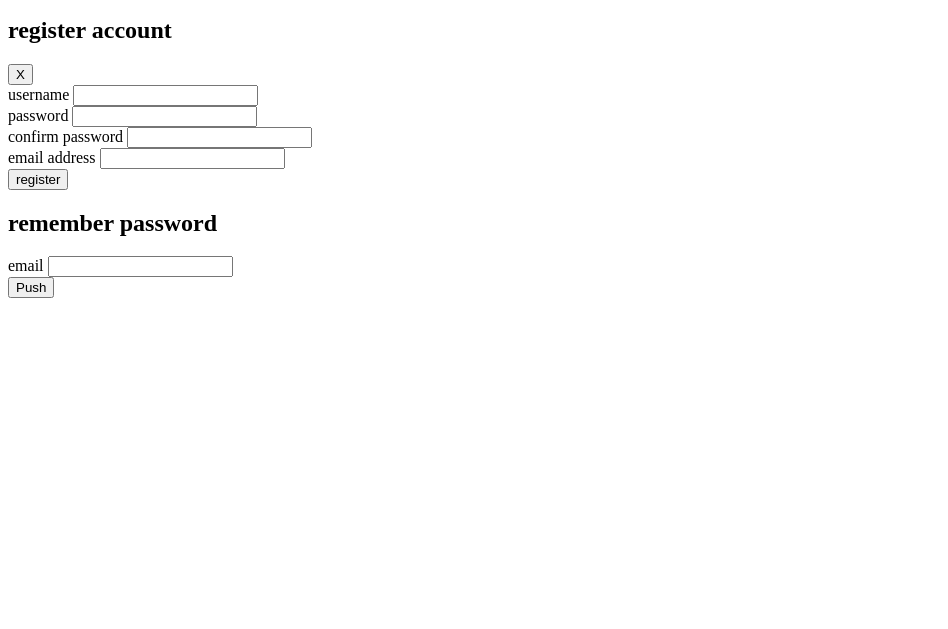
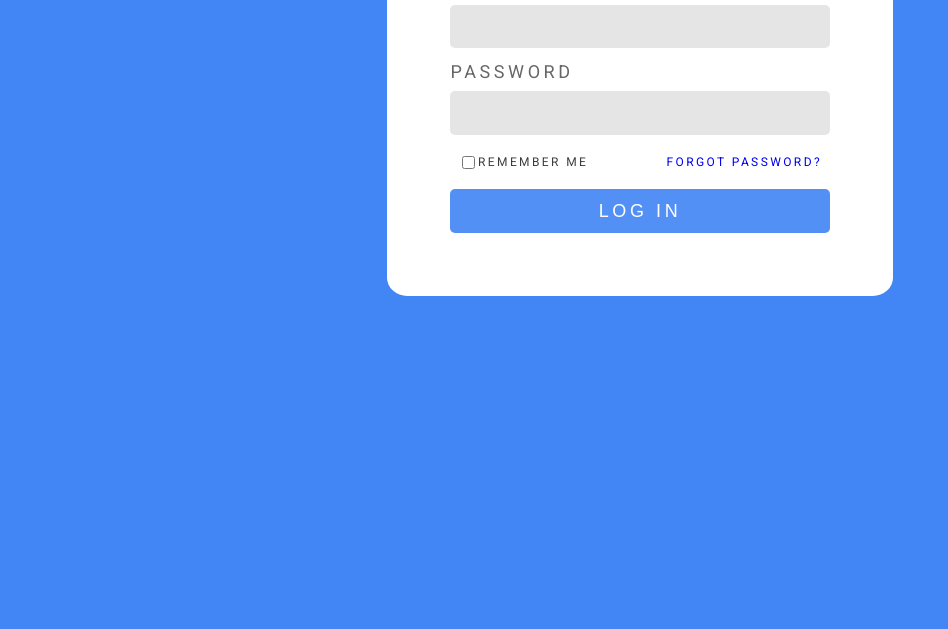
Before and after one commit to VMirosh/Login_Form, a plain HTML site: page index.html in a window 1280 px wide. Shown: the part 171-800 px from the top of the page, without its empty margins (0-948 px from the left). Drawn offline with Linux system fonts and the light colour scheme.

Commit message:
create style form-login

```diff
--- a/index.html
+++ b/index.html
@@ -9,6 +9,7 @@
 
 </head>
 <body>
+
   <form name="login-form" class="login-form" >
     <div class="form-title">
       <h2>account login</h2>
@@ -21,18 +22,20 @@
       <label for="password">password</label>
       <input type="password" name="password" id="password" required minlength="6" maxlength="16">
     </div>
-    <div>
-      <input type="checkbox" name="remember-me" id="remember-me" required>
-      <label for="remember-me">Remember Me</label>
+    <div class="form-footer">
+      <div >
+        <input type="checkbox" name="remember-me" id="remember-me" required>
+        <label for="remember-me">Remember Me</label>
+      </div>
       <div>
       <a href="#">Forgot Password?</a>
     </div>
     </div>
-    <input type="submit" value="log in">
+    <input type="submit" class="button" value="log in">
   </form>
 
 
-  <form name="form-greate-account" class="form-greate"></form>
+  <!-- <form name="form-greate-account" class="form-greate"></form>
   <div class="form-title">
     <h2>register account</h2>
     <button>X</button>
@@ -53,9 +56,9 @@
     <label for="email">email address</label>
   <input type="email" name="email" id="email" required>
 </div>
-  <input type="submit" value="register">
+  <input type="submit" value="register"> -->
 
-  <form name="remember-password-form" class="remember-form" >
+  <!-- <form name="remember-password-form" class="remember-form" >
     <div class="form-title">
       <h2>remember password</h2>
     </div>
@@ -63,7 +66,7 @@
       <label for="email">email</label>
       <input type="email" id="email" required >
     </div>
-    <input type="submit" value="Push">
+    <input type="submit" value="Push"> -->
 
 </body>
 </html>
--- a/style.css
+++ b/style.css
@@ -0,0 +1,93 @@
+
+  @import url('https://fonts.googleapis.com/css2?family=Roboto:ital,wght@0,300;0,400;1,100&display=swap');
+
+body{
+  font-family: 'Roboto', sans-serif;
+  background-color: rgba(66,133,244,23);
+  position: relative;
+}
+  .login-form{
+
+    max-width: 30%;
+    /* height: 400px; */
+    margin: auto;
+    padding: 5%;
+    /* position: absolute; */
+    background-color: white;
+    text-transform: uppercase;
+    border-radius: 4%;
+  }
+  .login-form .form-title{
+
+    color: rgb(83,144,245);
+    font-size: 22px;
+
+  }
+  .login-form .form-title h2{
+    margin-top: 0;
+  }
+  .login-form .form-grop{
+  margin: 5px 0px;
+  display: flex;
+  flex-direction: column;
+  }
+  .login-form .form-footer{
+    display: flex;
+
+ }
+
+ .login-form .form-grop input{
+   background-color: #e5e5e5;
+   padding: 3%;
+   border: none;
+   border-radius: 5px;
+   color: #3e3d3d;
+   font-size: 18px;
+   box-sizing: border-box;
+ }
+ .login-form .form-grop label{
+  box-sizing: border-box;
+  display: block;
+  margin: 10px 0;
+  color: rgba(0, 0, 0, 0.6);
+  font-size: 18px;
+  font-weight: 500;
+  line-height: 1;
+  text-transform: uppercase;
+  letter-spacing: 0.2em;
+
+ }
+ .login-form .form-footer {
+  display: flex;
+  justify-content: space-between;
+  padding: 2%;
+  font-size: 12px;
+  letter-spacing: 0.2em;
+  margin: 10px 0;
+
+}
+.login-form .form-footer div{
+  display: flex;
+  justify-content: center;
+  align-items: center;
+  color: #3e3d3d;
+
+
+}
+.login-form .form-footer div a{
+  text-decoration: none;
+}
+
+
+.login-form .button{
+  width: 100%;
+    color: white;
+    letter-spacing: 0.2em;
+    padding: 3%;
+    border: none;
+    border-radius: 5px;
+    font-size: 18px;
+    box-sizing: border-box;
+background-color: rgb(83,144,245);
+text-transform: uppercase;
+}
```
